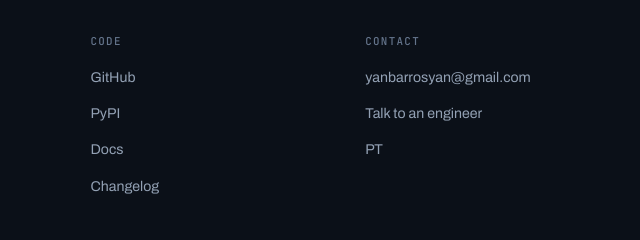
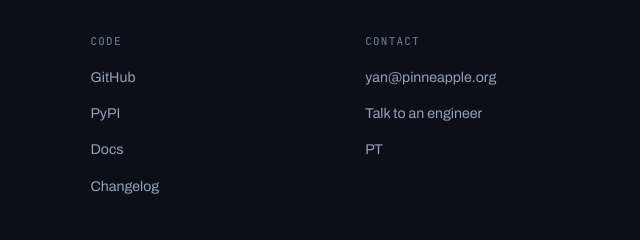
Before and after one commit to PINNeAPPle-Labs/PINNeAPPle-Labs.github.io, a plain HTML site: page en/studio/index.html in a window 1280 px wide. Shown: the part 9531-9771 px from the top of the page, 640-1280 px from the left. Drawn offline with Linux system fonts and the light colour scheme.

Commit message:
fix(contact): use yan@pinneapple.org across published pages

```diff
--- a/en/studio/index.html
+++ b/en/studio/index.html
@@ -265,7 +265,7 @@
       <div>
         <h4>Contact</h4>
         <ul>
-          <li><a href="mailto:yanbarrosyan@gmail.com">yanbarrosyan@gmail.com</a></li>
+          <li><a href="mailto:yan@pinneapple.org">yan@pinneapple.org</a></li>
           <li><a href="https://wa.me/5584991287602" target="_blank" rel="noopener">Talk to an engineer</a></li>
           <li><a href="../../studio/" hreflang="pt-BR">PT</a></li>
         </ul>
```
